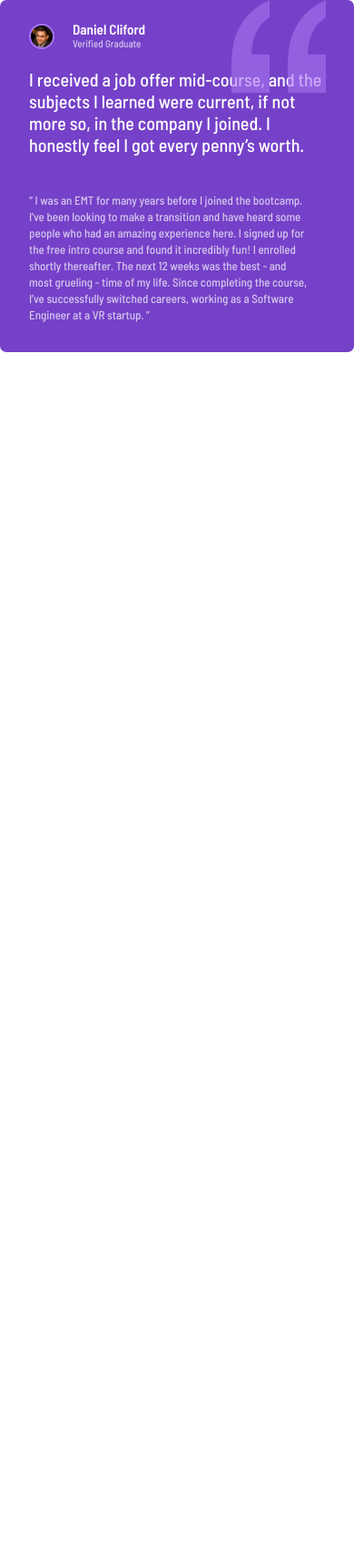
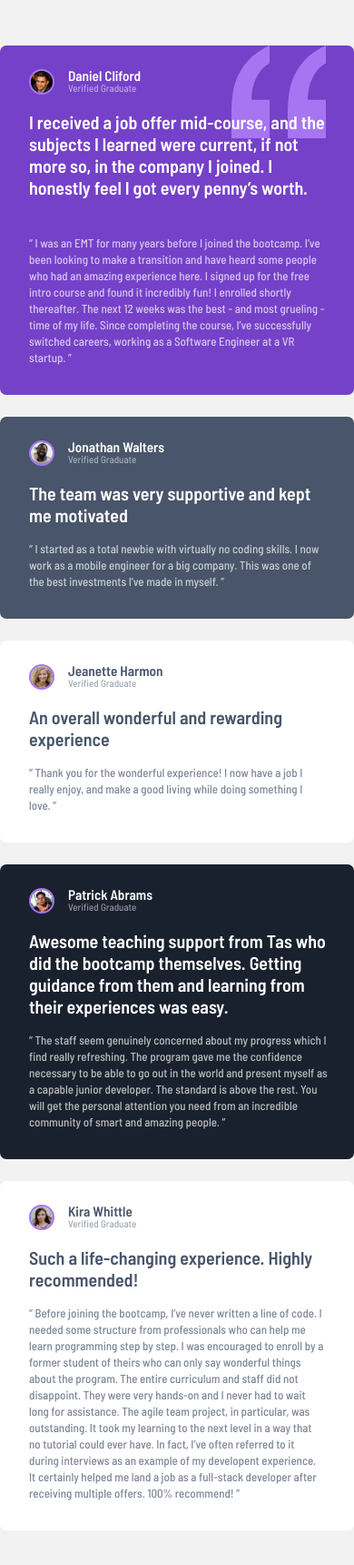
Before and after one commit to rocky1207/internship-assigments, a plain HTML site: page testimonials-assignment2/index.html in a window 390 px wide. Shown: the whole page at 91% size. Before the commit the page ends 844 px from the top, so only its background shows below. Drawn offline with Linux system fonts and the light colour scheme.

Commit message:
for my teacher :)

```diff
--- a/testimonials-assignment2/index.html
+++ b/testimonials-assignment2/index.html
@@ -9,29 +9,27 @@
     <link rel="stylesheet" href="style.css">
 </head>
 <body>
-    <section class="">
-        <article>
+    <section class="container">
+        <article class="daniel all">
             <div class="picDiv">
                 <img src="images/image-daniel.jpg" alt="Daniel">
                 <div class="name">
                     <h3>Daniel Cliford</h3>
                     <p>Verified Graduate</p>
                 </div>
-             </div>
-
+            </div>
             <div id="quotation">
                 <img src="images/bg-pattern-quotation.svg">
             </div>
-            <p>I received a job offer mid-course, and the subjects I learned were current, if not more so,
+            <p class="big-big_p">I received a job offer mid-course, and the subjects I learned were current, if not more so,
                 in the company I joined. I honestly feel I got every penny’s worth.</p>
-            <p>“ I was an EMT for many years before I joined the bootcamp.      I’ve been looking to make a
+            <p class="big-small_p">“ I was an EMT for many years before I joined the bootcamp.      I’ve been looking to make a
                 transition and have heard some people who had an amazing experience here. I signed up
                 for the free intro course and found it incredibly fun! I enrolled shortly thereafter.
                 The next 12 weeks was the best - and most grueling - time of my life. Since completing
                 the course, I’ve successfully switched careers, working as a Software Engineer at a VR startup. ”</p>
         </article>
-        <!--
-        <article>
+        <article class="jonathan all big">
             <div class="picDiv">
                 <img src="images/image-jonathan.jpg" alt="Jonathan">
                 <div class="name">
@@ -39,15 +37,53 @@
                     <p>Verified Graduate</p>
                 </div>
              </div>
-
             <p class="big_p">The team was very supportive and kept me motivated</p>
             <p class="small_p">“ I started as a total newbie with virtually no coding skills. I now work as a mobile engineer
                 for a big company. This was one of the best investments I’ve made in myself. ”</p>
+            </article>
+        <article class="jeanette all">
+            <div class="picDiv">
+                <img src="images/image-jeanette.jpg" alt="Jeanette">
+                <div class="name">
+                    <h3>Jeanette Harmon</h3>
+                    <p>Verified Graduate</p>
+                </div>
+             </div>
+            <p class="big_p">An overall wonderful and rewarding experience</p>
+            <p class="small_p">“ Thank you for the wonderful experience! I now have a job I really enjoy, and make a good living
+                while doing something I love. ”</p>
         </article>
-        -->
+        <article class="patrick all">
+            <div class="picDiv">
+                <img src="images/image-patrick.jpg" alt="Patrick">
+                <div class="name">
+                    <h3>Patrick Abrams</h3>
+                    <p>Verified Graduate</p>
+                </div>
+             </div>
+            <p class="big-big_p">Awesome teaching support from Tas who did the bootcamp themselves. Getting guidance from them and
+                learning from their experiences was easy.</p>
+            <p class="big-small_p">“ The staff seem genuinely concerned about my progress which I find really refreshing. The program
+                gave me the confidence necessary to be able to go out in the world and present myself as a capable junior developer. The standard is above the rest. You will get the personal attention you need from an incredible community of smart and amazing people. ”</p>
+        </article>
+        <article class="kira all">
+            <div class="picDiv">
+                <img src="images/image-kira.jpg" alt="Kira">
+                <div class="name">
+                    <h3>Kira Whittle</h3>
+                    <p>Verified Graduate</p>
+                </div>
+                </div>
+            <p class="big_p">Such a life-changing experience. Highly    recommended!</p>
+            <p class="small_p"> “ Before joining the bootcamp, I’ve never written a line of code. I needed some structure from
+                professionals who can help me learn programming step by step. I was encouraged to enroll by a former
+                student of theirs who can only say wonderful things about the program. The entire curriculum and staff
+                did not disappoint. They were very hands-on and I never had to wait long for assistance. The agile team
+                project, in particular, was outstanding. It took my learning to the next level in a way that no tutorial
+                could ever have. In fact, I’ve often referred to it during interviews as an example of my developent
+                experience. It certainly helped me land a job as a full-stack developer after receiving multiple offers.
+                100% recommend! ”</p>
+        </article>
     </section>
-
-
-
 </body>
 </html>
--- a/testimonials-assignment2/style.css
+++ b/testimonials-assignment2/style.css
@@ -12,112 +12,179 @@
     padding: 0;
     box-sizing: border-box;
 }
-body{
+body {
     font-family: 'Barlow Semi Condensed', sans-serif;
     font-size: 13px;
+    font-weight: 500;
+    background:#F2F2F2;
 }
-/* first article element*/
-article {
-    margin: 0 auto;
-
+.container {
+    margin: 50px auto;
+    max-width: 1100px;
+    display: grid;
+    grid-template-columns: repeat(4, 1fr);
+    grid-template-rows: repeat(2 auto);
+    gap: 30px 24px;
+    grid-auto-flow: row;
+    grid-template-areas:
+      "daniel daniel jonathan kira"
+      "jeanette patrick patrick kira";
+  }
+.all {
     border-radius: 7px;
     padding: 26px 26px 32px 32px;
+    color: var(--white);
+  }
+.daniel {
     position: relative;
-    color: var(--white);
-}
-article:first-child {
-    width: 528px;
     background: var(--violet);
+    grid-area: daniel;
+    z-index: 1;
 }
 .picDiv {
     display: flex;
     justify-content: flex-start;
-    line-height: 100%;
     padding-bottom: 18px;
 }
 .picDiv img {
     border-radius: 50%;
-    width: 28px;
     height: 28px;
     border: 2px solid #A775F1;
 }
 .name {
     margin: auto 0;
-    height: 100%;
-    padding-left: 20px;
+    padding-left: 15px;
 }
 .name h3 {
     line-height: 13px;
-
 }
 .name p {
     font-size: 11px;
     opacity: .5;
-    line-height: 11px;
-}
-article:first-child p:nth-child(3) {
-    font-size: 20px;
-    width: 90%;
-    padding-bottom: 16px;
-
-
-}
-article:first-child p:last-child {
-    opacity: 70%;
-    line-height: 18px;
 }
 #quotation {
     position: absolute;
     width: 104px;
     top: 0;
-    /*left: 66%;*/
     right: 70px;
-    opacity: .6;
+    color: #A775F1;
     font-size: 20px;
+    z-index: -1;
 }
-@media only screen and (max-width: 586px) {
-    /*
-    article:first-child {
-        width: 528px;
-        background: var(--violet);
-    }*/
-    article:first-child {
-       /*margin: 0 5%;*/
-        max-width: 100%;
-       padding: 26px 32px 32px 32px;
-    }
-    article:first-child p:nth-child(3) {
-        width: 100%;
-        padding-bottom: 40px;
-    }
-    article:first-child p:last-child {
-      padding-right: 16px;
-    }
-    #quotation {
-       right: 8%;
-    }
+.big-big_p {
+    font-size: 20px;
+    padding-bottom: 16px;
+    font-weight: 600;
 }
-/* the second article element*/
-/*
-article:nth-child(2) {
-    margin: 0 auto;
-    width: 255px;
+.big-small_p {
+    opacity: 70%;
+    line-height: 18px;
+}
+.jonathan {
+    grid-area: jonathan;
     background: var(--grayishBlue);
-    border-radius: 7px;
-    padding: 24px 24px 32px 32px;
-    position: relative;
-    color: var(--white);
-    }
-p.big_p {
+}
+.big_p {
     font-size: 20px;
-    width: 90%;
     padding-bottom: 16px;
-    width: 100%;
+    font-weight: 600;
 }
-p.small_p {
+.small_p {
     font-size: 13px;
     opacity: .7;
     line-height: 18px;
-    width: 191px;
+    padding-right: 6px;
 }
-*/
+.jeanette {
+    grid-area: jeanette;
+    background: var(--white);
+    color: var(--grayishBlue);
+}
+.jeanette p.big_p {
+    padding-right: 6px;
+}
+.patrick {
+    background: var(--blackishBlue);
+    grid-area: patrick;
+}
+.kira {
+    background: var(--white);
+    color: var(--grayishBlue);
+    grid-area: kira;
+}
+@media only screen and (max-width: 1099px) and (min-width: 768px){
+    #quotation {
+        right: 12%;
+     }
+    .container {
+        max-width: 80%;
+        display: grid;
+        grid-template-columns: repeat(2, 1fr);
+        grid-template-rows: repeat(2,  auto);
+        gap: 32px 24px;
+        grid-auto-flow: row;
+        grid-template-areas:
+          "daniel daniel"
+          "jonathan jeanette"
+          "patrick patrick"
+          "kira kira";
+      }
+}
+@media only screen and (max-width: 767px) and (min-width: 501px){
+   .container {
+       display: grid;
+       grid-template-columns: 1fr;
+       grid-template-rows: repeat(5,  auto);
+       gap: 24px 0px;
+       grid-auto-flow: row;
+       grid-template-areas:
+           "daniel"
+           "jonathan"
+           "jeanette"
+           "patrick"
+           "kira";
+   }
+   .all {
+       border-radius: 7px;
+       padding: 26px 32px 32px;
+       color: var(--white);
+   }
+   .big-small_p {
+       padding-right: 16px;
+   }
+   article:nth-child(4) .big-small_p {
+       padding-right: 0;
+   }
+   .small_p {
+       padding-right: 0;
+   }
+   .jeanette {
+       color: black;
+       color: var(--grayishBlue);
+   }
+   .kira {
+       color: var(--grayishBlue);
+    }
+}
+@media only screen and (max-width: 500px) {
+     #quotation {
+       right: 8%;
+    }
+    .container {
+        max-width: 100%;
+        display: grid;
+        grid-template-columns: 1fr;
+        grid-template-rows: repeat(5,  auto);
+        gap: 24px 0px;
+        grid-auto-flow: row;
+        grid-template-areas:
+            "daniel"
+            "jonathan"
+            "jeanette"
+            "patrick"
+            "kira";
+    }
+    article:first-child .big-big_p {
+        padding-bottom: 40px;
+    }
+}
```
